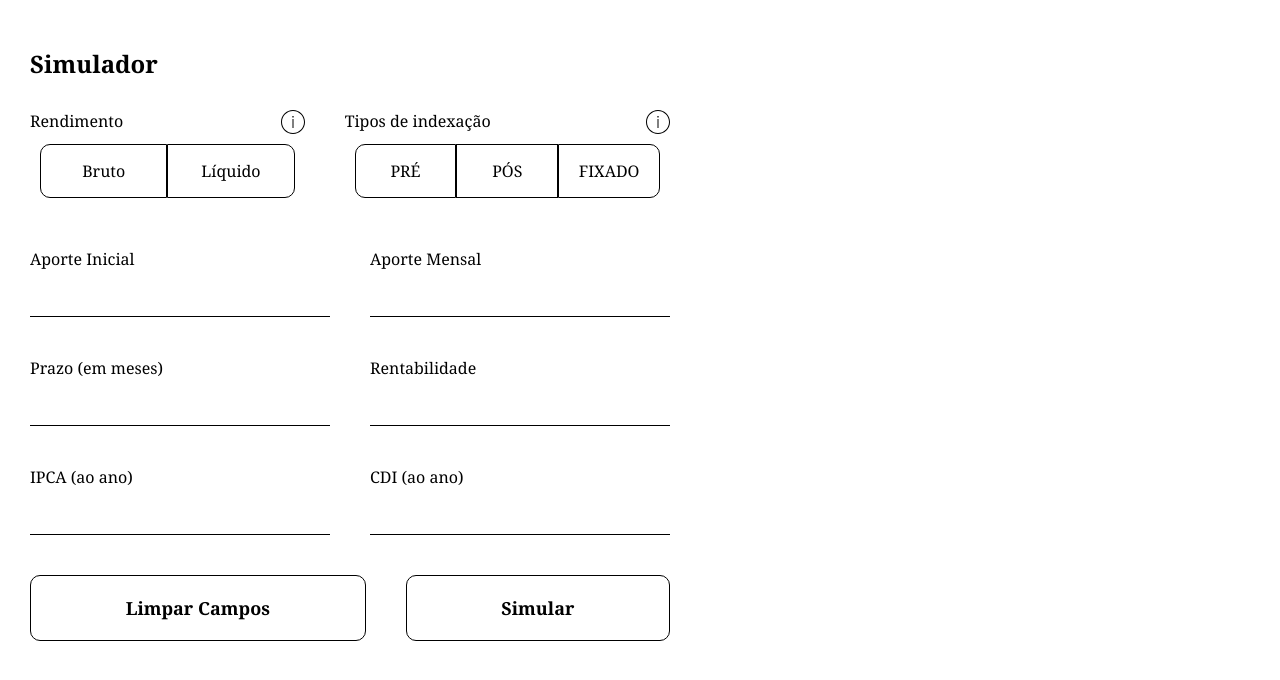
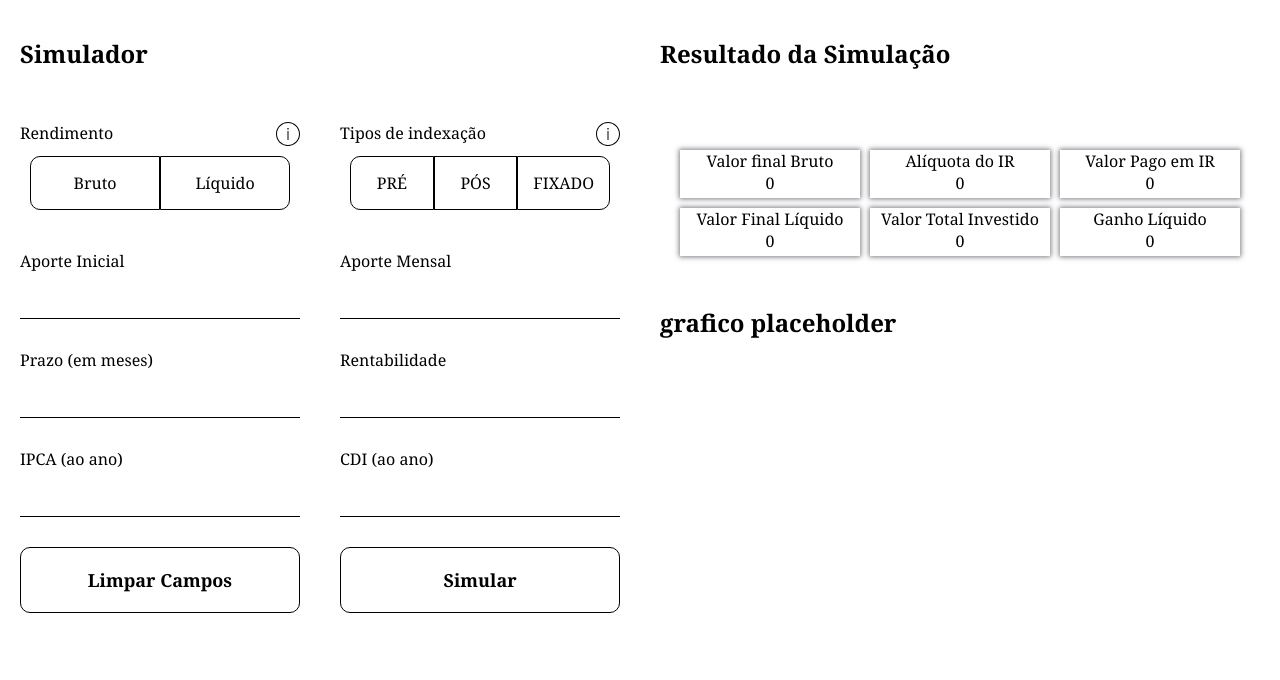
Before and after one commit to RushCuidadoso/eqi-investimentos-desafio, a website: page index.html in a window 1280 px wide. Shown: the part 66-746 px from the top of the page. Drawn offline with Linux system fonts and the light colour scheme.

Commit message:
final dia 15/02/2022

```diff
--- a/index.html
+++ b/index.html
@@ -10,15 +10,19 @@
 
 </head>
 
+
+
 <body>
     <header>
         <h1>Simulador de Investimentos</h1>
     </header>
 
-    <h2>Simulador</h2>
-
+    <div class="parent">
 
         <div class="simulador">
+            <div class="subtitulo">
+                <h2>Simulador</h2>
+            </div>
             <div class="container">
                 <div class="descricao">
                     <p>Rendimento</p>
@@ -95,6 +99,47 @@
 
         </div>
 
+        <div class="simulador">
+            <div class="subtitulo">
+                <h2>Resultado da Simulação</h2>
+            </div>
+
+            <div class="resultados">
+                <div class="resultado">
+                    <p class="descricao">Valor final Bruto</p>
+                    <span id="valor-final-bruto">0</span>
+                </div>
+                <div class="resultado">
+                    <p class="descricao">Alíquota do IR</p>
+                    <span id="aliquota">0</span>
+                </div>
+                <div class="resultado">
+                    <p class="descricao">Valor Pago em IR</p>
+                    <span id="valor-pago-ir">0</span>
+                </div>
+                <div class="resultado">
+                    <p class="descricao">Valor Final Líquido</p>
+                    <span id="valor-final-liquido">0</span>
+                </div>
+                <div class="resultado">
+                    <p class="descricao">Valor Total Investido</p>
+                    <span id="valor-total-investido">0</span>
+                </div>
+                <div class="resultado">
+                    <p class="descricao">Ganho Líquido</p>
+                    <span id="ganho-liquido">0</span>
+                </div>
+            </div>
+
+            <div class="grafico">
+                <h2>grafico placeholder</h2>
+            </div>
+
+
+
+        </div>
+    </div>
+
     <script src="script.js"></script>
 
 </body>
--- a/script.js
+++ b/script.js
@@ -22,6 +22,8 @@ simular[0].addEventListener('click', () => {
         textoRendimento = "tipoRendimento=bruto"
     } else if (rendimento == 2) {
         textoRendimento = "tipoRendimento=liquido"
+    } else {
+        // TODO parar a execução
     }
 
     if (index == 1){
@@ -29,7 +31,9 @@ simular[0].addEventListener('click', () => {
     } else if (index == 2){
         textoIndex = "tipoIndexacao=pos"
     } else if (index == 3){
-        textoIndex = "tipoIndexacao=fixado"
+        textoIndex = "tipoIndexacao=ipca"
+    } else {
+        // TODO parar a execução
     }
 
     // fetch("http://localhost:3000/simulacoes/?tipoRendimento=:busca&tipoIndexacao=:busca")
@@ -40,8 +44,16 @@ simular[0].addEventListener('click', () => {
             }
         })
         .then(response => response.json())
-        .then(response => console.log(response))
-        .catch(error => console.log('Erro na chamada dos dados.'))
+        .then(response => {
+            document.getElementById('valor-final-bruto').textContent = response[0].valorFinalBruto
+            document.getElementById('aliquota').textContent = response[0].aliquotaIR
+            document.getElementById('valor-pago-ir').textContent = response[0].valorPagoIR
+            document.getElementById('valor-total-investido').textContent = response[0].valorTotalInvestido
+            document.getElementById('valor-final-liquido').textContent = response[0].valorFinalLiquido
+            document.getElementById('ganho-liquido').textContent = response[0].ganhoLiquido
+
+        })
+        .catch(error => console.log('Erro na chamada dos dados. ' + error))
 })
 
 limpar = document.getElementsByClassName("limpar")
--- a/style.css
+++ b/style.css
@@ -10,25 +10,32 @@ header{
     padding: 20px;
 }
 
-h2{
-    margin: 30px;
+.parent{
+    display: flex;
+    width: 100%;
+
 }
 
+.subtitulo{
+    width: 100%;
+    height: 10%;
+}
+
+
 .simulador{
-    margin: 30px;
-    display: flex;
+    margin: 20px;
+    display: inline-flex;
     flex-wrap: wrap;
-    gap: 40px;
+    gap: 30px 40px;
     width: 50%;
     justify-content: space-between;
-    min-width: 500px;
-    max-width: 700px;
 }
 
 .container{
     display: flex;
     flex: auto;
     flex-direction: column;
+    width: 46%;
 }
 
 .descricao{
@@ -115,3 +122,33 @@ input{
     border-bottom: 1px solid black;
     height: 20px;
 }
+
+/* .resultado-simulacao{
+    margin: 30px;
+    display: flex;
+    flex-wrap: wrap;
+    gap: 30px 40px;
+    width: 50%;
+    justify-content: space-between;
+} */
+
+.resultados{
+    display: flex;
+    flex-wrap: wrap;
+    margin: 20px;
+    gap: 10px;
+    vertical-align: top;
+}
+
+.resultado{
+    display: flex;
+    flex: auto;
+    flex-direction: column;
+    width: 29%;
+    box-shadow: 0px 0px 5px 1px #7F7B82;
+    align-items: center;
+}
+
+.grafico{
+    height: 50%;
+}
```
Also changed, not shown: 1 other file. Lines whose indentation alone changed are shown as unchanged.
